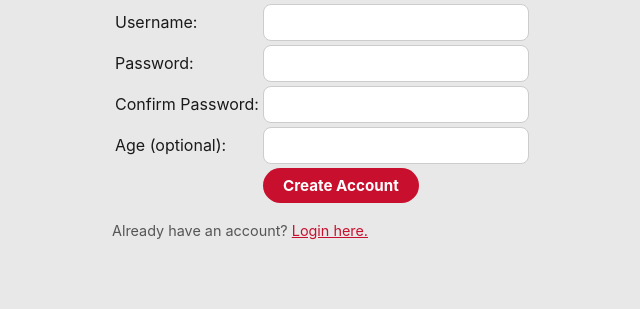
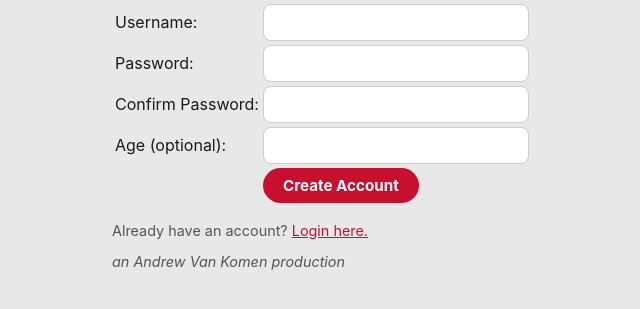
Before and after one commit to avankomen25/Twitter-Clone, a FastAPI app: page /create_user in a window 1280 px wide. Shown: the part 288-597 px from the top of the page, without its empty margins (128-768 px from the left). Run offline with FastAPI, Linux system fonts and the light colour scheme.

Commit message:
finishing touches

```diff
--- a/templates/base.html
+++ b/templates/base.html
@@ -26,5 +26,6 @@
         </ul>
         {% block content %}
         {% endblock %}
+        <p><i>an Andrew Van Komen production</i></p>
     </body>
 </html>
```
